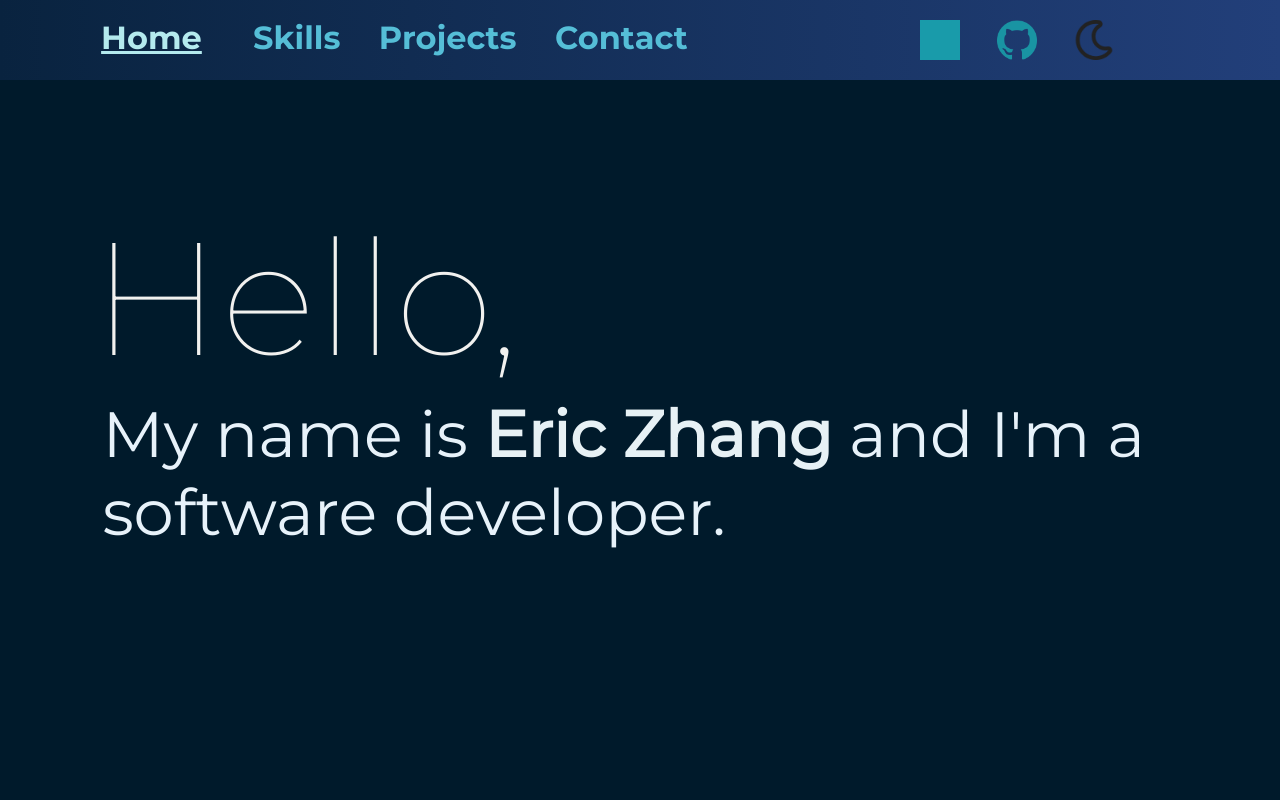
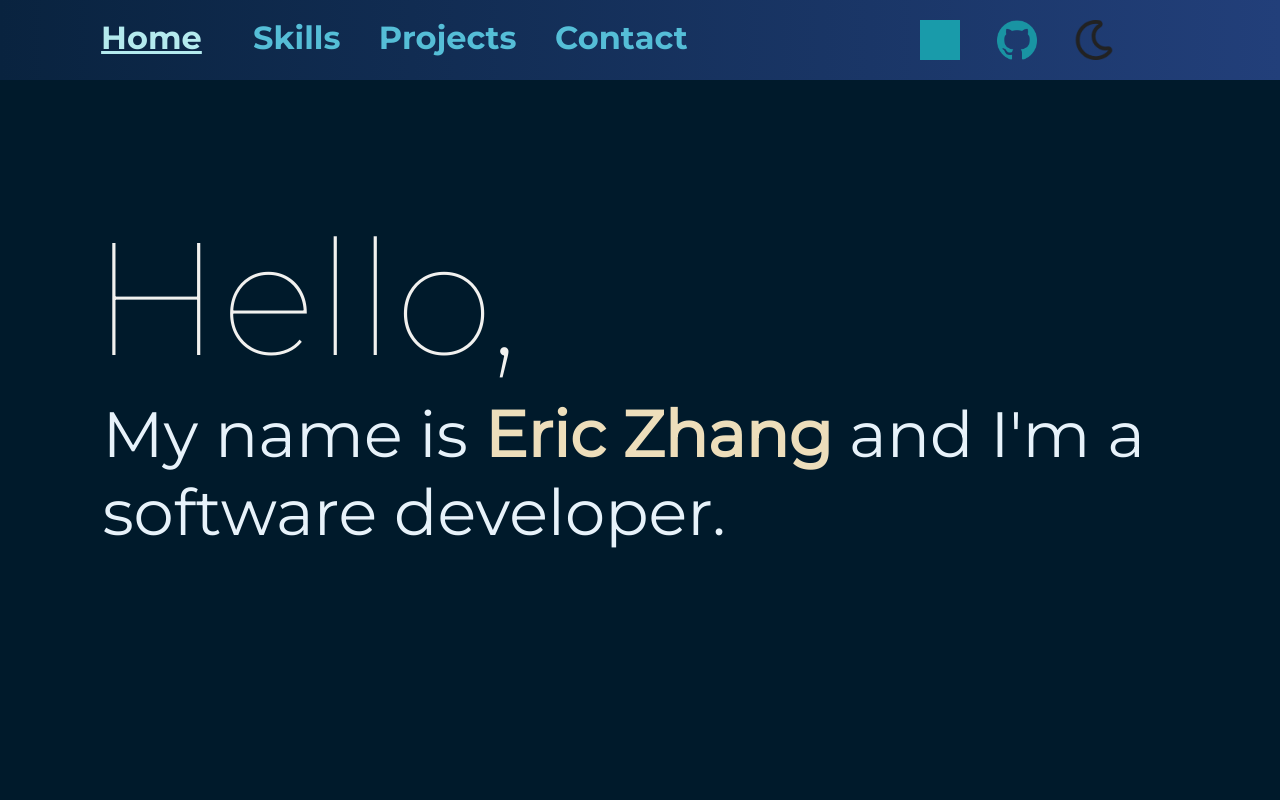
Before and after one commit to Eric13531/Eric13531.github.io, a React (Create React App) app: page / in a window 1280 px wide. Shown: the top 800 px of the page. Built offline with nearby package versions, Linux system fonts and the light colour scheme; grey boxes are pictures that could not be loaded.

Commit message:
updated home page effect, moon has fade in, text fades in smoothly

```diff
--- a/src/components/Header.js
+++ b/src/components/Header.js
@@ -1,6 +1,6 @@
 import "./Header.css";
 import { useSpring, animated } from "react-spring";
-import { faPersonPraying } from "@fortawesome/free-solid-svg-icons";
+import Fader from "./style-components/Fader";
 
 export default function Header(props) {
   const springs = useSpring({
@@ -84,11 +84,18 @@
         className="vertical-center logolink3"
         onClick={handleClick}
       ></button>
-      <img
-        src={props.theme.src}
-        alt="dark mode"
-        className="vertical-center headerlogo moonimg"
-      ></img>
+      <Fader
+        theme={props.theme}
+        text2={
+          <img
+            src={props.theme.src}
+            alt="dark mode"
+            className="vertical-center headerlogo moonimg"
+          ></img>
+        }
+        fadeTime={2500}
+        styles=""
+      />
     </div>
   );
 }
--- a/src/components/Page.css
+++ b/src/components/Page.css
@@ -1,9 +1,9 @@
-
-body {
+.body {
   width: 100vw;
   height: auto;
   position: relative;
   background-color: #001a2b;
+  transition: color 1s ease;
   /*background-image: url(../../public/mountain.png),
     repeating-linear-gradient(
       90deg,
--- a/src/components/Page.js
+++ b/src/components/Page.js
@@ -46,7 +46,7 @@
         React.js
       </h3>
   </div>*/
-    <div style={{ backgroundColor: mode.bg }}>
+    <div style={{ backgroundColor: mode.bg }} className="body">
       <Header theme={mode} changeTheme={handleClick}></Header>
       <Home theme={mode}></Home>
       <Skills theme={mode}></Skills>
--- a/src/components/style-components/Fader.css
+++ b/src/components/style-components/Fader.css
@@ -14,31 +14,35 @@
   transition: opacity 1s ease;
 }
 
+.done-fade {
+  transition: color 2s ease;
+}
+
 .color-in {
   color: #e7f2fa;
-  transition: color 1s ease;
+  transition: color 2s ease;
 }
 .color-out {
   color: #ffa500;
-  transition: color 1s ease;
+  transition: color 2s ease;
 }
 
 .darktext.h1font {
   color: black;
-  transition: color 1s ease;
+  transition: color 2s ease;
 }
 
 .darktext.h2font {
   color: black;
-  transition: color 1s ease;
+  transition: color 2s ease;
 }
 
 .darktext.color-in {
   color: black;
-  transition: color 1s ease;
+  transition: color 2s ease;
 }
 
 .darktext.color-out {
   color: orange;
-  transition: color 1s ease;
+  transition: color 2s ease;
 }
--- a/src/components/style-components/Fader.js
+++ b/src/components/style-components/Fader.js
@@ -9,13 +9,16 @@
     fade: "pause",
   });
 
+  const [fadeDelay, setFadeDelay] = useState(0);
+
   useEffect(() => {
     const timeout = setInterval(() => {
-      if (fadeProp.fade === "pause")
+      if (fadeProp.fade === "pause") {
         setFadeProp({
           fade: "fade-in",
         });
-      else if (
+        setFadeDelay(1000);
+      } else if (
         fadeProp.fade === "fade-in" &&
         props.colorTime &&
         props.colorTime !== 0
@@ -23,6 +26,7 @@
         setFadeProp({
           fade: "color-in",
         });
+        setFadeDelay(0);
       } else if (
         props.colorTime !== 0 &&
         props.colorTime &&
@@ -31,17 +35,25 @@
         setFadeProp({
           fade: "color-out",
         });
+        setFadeDelay(0);
       } else if (props.colorTime && props.colorTime !== 0) {
         setFadeProp({
           fade: "color-in",
         });
+        setFadeDelay(0);
+      } else {
+        setFadeProp({
+          fade: "done-fade",
+        });
+        setFadeDelay(0);
       }
-    }, props.fadeTime);
+    }, Math.max(fadeDelay, props.fadeTime));
     return () => clearInterval(timeout);
   }, [fadeProp]);
 
   return (
     <span
+      style={{ transition: "opacity color 1s ease" }}
       className={`${props.theme.darktext} ${fadeProp.fade} ${props.styles}`}
     >
       {props.text2}
```
